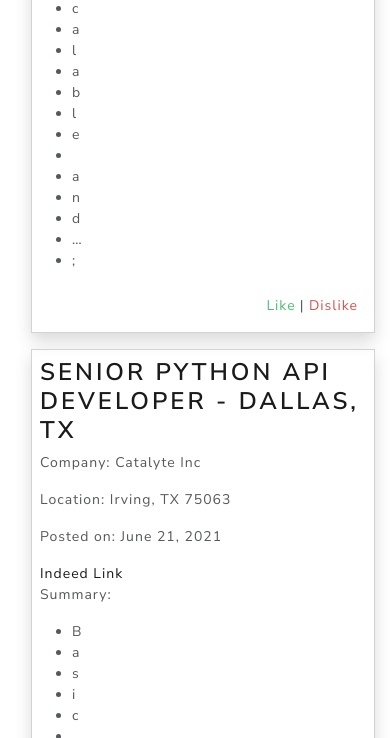
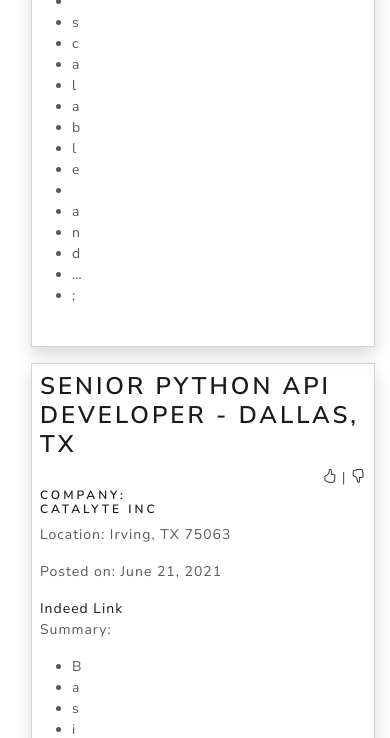
Before and after one commit to Virbil/jobSearch_django, a Django app: template jobSearch_app/templates/home.html in a window 390 px wide. Shown: the part 3598-4336 px from the top of the page. Run offline with Django 3.2, Linux system fonts and the light colour scheme; the template is opened without the code that fills it: values that come from a table or form of the project are taken from there, others are empty; data comes from the database, SQL or seed files in the repository; both versions use the stored data as it was after the commit; some libraries are stand-ins or nearby versions.

Commit message:
did a bit of working out of the icons for the like button and cleaned up the code a bit.  I also tried to clean up the job title scraping along with getting the post_date and salary to work on the job tile.

```diff
--- a/jobSearch_app/static/js/main.js
+++ b/jobSearch_app/static/js/main.js
@@ -2,7 +2,7 @@ $(document).ready(function(){
     $(".likebutton").click(function(e){
         e.preventDefault();
         var id = $(this).attr("data-catid");
-        var status = $(this).text();
+        var status = $(this).attr('name');
         $.ajax({
             type: "GET",
             url: "/job/like",
@@ -11,15 +11,14 @@ $(document).ready(function(){
                 status: status,
             },
             success: function(data){
+                $("#like"+id).attr('name', data['status']);
                 if (data['status'] == "Like"){
-                    $("#like"+id).removeClass('text-warning');
-                    $("#like"+id).addClass('text-success');
-                    $("#like"+id).text(data['status']);
+                    $("#like"+id).html("<i class='bi bi-hand-thumbs-up'></i>")
                 }
                 else{
-                    $("#like"+id).removeClass('text-success');
-                    $("#like"+id).addClass('text-warning');
-                    $("#like"+id).text(data['status']);
+                    $("#like"+id).html("<i class='bi bi-hand-thumbs-up-fill'></i>");
+                    $("#dislike"+id).html("<i class='bi bi-hand-thumbs-down'></i>");
+                    $("#dislike"+id).attr('name', 'Dislike');
                 }
             }
         })
@@ -38,15 +37,14 @@ $(document).ready(function(){
                 status: status,
             },
             success: function(data){
+                $("#dislike"+id).attr('name', data['status']);
                 if (data['status'] == "Dislike"){
-                    $("#dislike"+id).removeClass('text-warning');
-                    $("#dislike"+id).addClass('text-danger');
-                    $("#dislike"+id).text(data['status']);
+                    $("#dislike"+id).html("<i class='bi bi-hand-thumbs-down'></i>");
                 }
                 else{
-                    $("#dislike"+id).removeClass('text-danger');
-                    $("#dislike"+id).addClass('text-warning');
-                    $("#dislike"+id).text(data['status']);
+                    $("#dislike"+id).html("<i class='bi bi-hand-thumbs-down-fill'></i>");
+                    $("#like"+id).html("<i class='bi bi-hand-thumbs-up'></i>");
+                    $("#like"+id).attr('name', 'Like');
                 }
             }
         })
--- a/jobSearch_app/templates/home.html
+++ b/jobSearch_app/templates/home.html
@@ -9,6 +9,9 @@
     <link rel="stylesheet" href="https://cdn.jsdelivr.net/npm/bootstrap@5.0.1/dist/css/bootstrap.min.css" integrity="undefined" crossorigin="anonymous">
     <!-- Bootstrap Bootswatch Template -->
     <link rel="stylesheet" href="https://cdn.jsdelivr.net/npm/bootswatch@4.5.2/dist/lux/bootstrap.min.css" integrity="undefined" crossorigin="anonymous">
+    <!-- Bootstrap 4 Link for Icons -->
+    <link rel="stylesheet" href="https://cdn.jsdelivr.net/npm/bootstrap-icons@1.3.0/font/bootstrap-icons.css">
+
     <!-- JQuery Load stylesheet and scripts -->
     <link rel="stylesheet" href="//code.jquery.com/ui/1.12.1/themes/base/jquery-ui.css">
     <script src="https://code.jquery.com/jquery-1.12.4.js"></script>
--- a/jobSearch_app/templates/job-tile.html
+++ b/jobSearch_app/templates/job-tile.html
@@ -1,7 +1,29 @@
 
 <div class="col-md-5 m-2 p-2 text-left border border-secondary shadow ">
-    <h3><a href="#">{{job.job_title.title}}</a></h3>
-    <p>Company: {{job.company}}</p>
+    <div class="row">
+        <div class="col-sm-9">
+            <h3><a href="#">{{job.job_title.title}}</a></h3>
+        </div>
+        <div class="col-sm-3 text-right">
+            {% if job in user.job_likes.all %}
+            <a class="likebutton  pr-1" name="Reset" style="cursor: pointer;" id="like{{job.id}}"  data-catid="{{job.id}}"><i class="bi bi-hand-thumbs-up-fill"></i></a><span>|</span>
+            {% else %}
+            <a class="likebutton  pr-1" name="Like" style="cursor: pointer;" id="like{{job.id}}"  data-catid="{{job.id}}"><i class="bi bi-hand-thumbs-up"></i></a><span>|</span>
+            {% endif %}
+            <a class="dislikebutton" name="Dislike" style="cursor: pointer;" id="dislike{{job.id}}" data-catid="{{job.id}}"><i class="bi bi-hand-thumbs-down"></i></a>
+        </div>
+    </div>
+    <div class="row">
+        <div class="col">
+            <h6>Company: {{job.company}}</h6>
+        </div>
+        <div class="col">
+            {% if job.salary_max %}
+            <h6 class="text-secondary"><em>Salary: {% if job.salary_min %}${{ job.salary_min }}-{% endif %}${{ job.salary_max }}</em></h6>
+            {% endif %}
+        </div>
+    </div>
+
     <p>Location: {{job.location}}</p>
     <p>Posted on: {{ job.post_date }}</p>
     <a href="{{job.job_url}}">Indeed Link</a>
@@ -13,41 +35,7 @@
     </ul>
     <div class="row">
         <div class="col text-right m-2">
-            {% if job in user.job_likes.all %}
-            <a class="likebutton text-warning pr-1" name="Reset" style="cursor: pointer;" id="like{{job.id}}"  data-catid="{{job.id}}">Reset</a><span>|</span>
-            {% else %}
-            <a class="likebutton text-success pr-1" name="Like" style="cursor: pointer;" id="like{{job.id}}"  data-catid="{{job.id}}">Like</a><span>|</span>
-            {% endif %}
-            <a class="dislikebutton text-danger" name="Dislike" style="cursor: pointer;" id="dislike{{job.id}}" data-catid="{{job.id}}">Dislike</a>
+
         </div>
     </div>
-
-    <!-- {% if job in user.job_likes.all %}
-        <form action="{% url 'reset_job' reset_job_id=job.id %}" method="POST">
-            {% csrf_token %}
-            <input class="btn btn-link text-warning float-right" type="submit" value="Reset">
-        </form>
-    {% endif %}
-
-    {% if job in user.job_dislikes.all %}
-        <p class="mb-3 float-right lead"><em>Disliked job!</em></p>
-    {% else %}
-        <form action="{% url 'dislike_job' dislike_job_id=job.id %}" method="POST">
-            {% csrf_token %}
-            <input class="btn btn-link text-danger float-right" type="submit" value="Dislike">
-        </form>
-    {% endif %}
-
-    {% if job.likes.all|length > 0 %}
-        {% if user_info in job.likes.all %}
-            <div class="col-md-12">
-                <p class="mb-3 float-right lead"><em>Liked job!</em></p>
-            </div>
-        {% endif %}
-    {% else %}
-        <form action="{% url 'like_job' like_job_id=job.id %}" method="POST">
-            {% csrf_token %}
-            <input class="btn btn-link text-success float-right" type="submit" value="Like">
-        </form>
-    {% endif %} -->
 </div>
--- a/jobSearch_app/views.py
+++ b/jobSearch_app/views.py
@@ -28,7 +28,7 @@ def find_jobs(request):
     positions = Position.objects.all()
     locations = Location.objects.all()
     position = positions[2].__str__()
-    location = locations[3].__str__()
+    location = locations[0].__str__()
     print(position, location)
 
     job_dict = get_jobs(position=position, location=location)
@@ -38,7 +38,7 @@ def find_jobs(request):
             pos = Position.objects.create(title=job["JobTitle"])
         else:
             pos = pos[0]
-        Job.objects.create(job_title=pos, company=job['Company'], location=job['Location'], salary_min=job['salary_min'], salary_max=job['salary_max'], job_url=job['JobUrl'], job_desc=job['JobDesc'], summary=job['Summary'])
+        Job.objects.create(job_title=pos, company=job['Company'], location=job['Location'], salary_min=job['salary_min'], salary_max=job['salary_max'], job_url=job['JobUrl'], job_desc=job['JobDesc'], summary=job['Summary'], post_date=job['PostDate'])
     return redirect("/job")
 
 @validate_request
```
Also changed, not shown: jobSearch_app/indeed_web_scrape.py (+13 -5 lines), db.sqlite3, package-lock.json (added).
